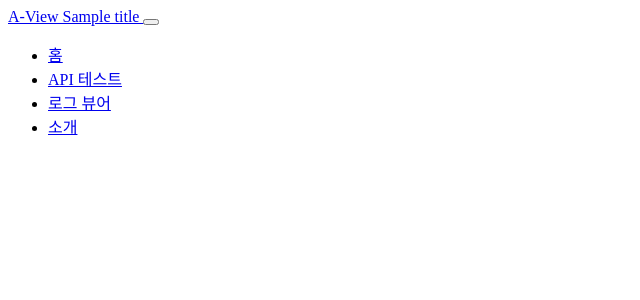
After one commit to KimDoYoung/a-view, a Python web app: template app/templates/common/nav.html in a window 1280 px wide. The commit adds this page. Shown: the top 300 px of the page, without its empty margins (0-640 px from the left). Run offline with Jinja, Linux system fonts and the light colour scheme; the template is opened without the code that fills it: most values are stand-ins (such as "Sample title", 1, 10 or a date in 2020).

Commit message:
feat: 네비게이션 바 통합 및 페이지 제목 수정

```diff
--- a/app/endpoints/aview_routes.py
+++ b/app/endpoints/aview_routes.py
@@ -36,7 +36,7 @@ async def run_test(request: Request):
     templates = get_templates(request)
     context = {
         "request": request,
-        "title": "A-View 테스트",
+        "title": "API테스트",
     }
     return templates.TemplateResponse("run_test.html", context)
 
--- a/app/endpoints/home_routes.py
+++ b/app/endpoints/home_routes.py
@@ -58,7 +58,7 @@ async def about(request: Request):
     templates = get_templates(request)
     context = {
         "request": request,
-        "title": "A-View 소개",
+        "title": "소개",
     }
     return templates.TemplateResponse("about.html", context)
 
--- a/app/templates/about.html
+++ b/app/templates/about.html
@@ -97,7 +97,8 @@
 </head>
 <body>
     <!-- Navigation -->
-    <nav class="navbar navbar-expand-lg navbar-dark">
+    {% include 'common/nav.html' %}
+    <!-- <nav class="navbar navbar-expand-lg navbar-dark">
         <div class="container">
             <a class="navbar-brand" href="/">
                 <i class="fas fa-file-alt me-2"></i>a-view
@@ -122,7 +123,7 @@
                 </ul>
             </div>
         </div>
-    </nav>
+    </nav> -->
 
     <!-- Hero Section -->
     <section class="hero-section">
--- /dev/null
+++ b/app/templates/common/nav.html
@@ -0,0 +1,26 @@
+    <nav class="navbar navbar-expand-lg navbar-dark">
+        <div class="container">
+            <a class="navbar-brand" href="/">
+                <i class="fas fa-file-alt me-2"></i>A-View {{ title }}
+            </a>
+            <button class="navbar-toggler" type="button" data-bs-toggle="collapse" data-bs-target="#navbarNav">
+                <span class="navbar-toggler-icon"></span>
+            </button>
+            <div class="collapse navbar-collapse" id="navbarNav">
+                <ul class="navbar-nav ms-auto">
+                    <li class="nav-item">
+                        <a class="nav-link" href="/">홈</a>
+                    </li>
+                    <li class="nav-item">
+                        <a class="nav-link" href="/aview/run-test">API 테스트</a>
+                    </li>
+                    <li class="nav-item">
+                        <a class="nav-link" href="/aview/log-view">로그 뷰어</a>
+                    </li>
+                    <li class="nav-item">
+                        <a class="nav-link" href="/about">소개</a>
+                    </li>
+                </ul>
+            </div>
+        </div>
+    </nav>
--- a/app/templates/log_view.html
+++ b/app/templates/log_view.html
@@ -31,7 +31,8 @@
 </head>
 <body>
     <!-- Navigation -->
-    <nav class="navbar navbar-expand-lg navbar-dark">
+    {% include 'common/nav.html' %}
+    <!-- <nav class="navbar navbar-expand-lg navbar-dark">
         <div class="container">
             <a class="navbar-brand" href="/">
                 <i class="fas fa-file-alt me-2"></i>a-view
@@ -56,7 +57,7 @@
                 </ul>
             </div>
         </div>
-    </nav>
+    </nav> -->
 
     <!-- Main Content -->
     <div class="content-section">
```
Also changed, not shown: app/templates/run_test.html (+7 -6 lines).
